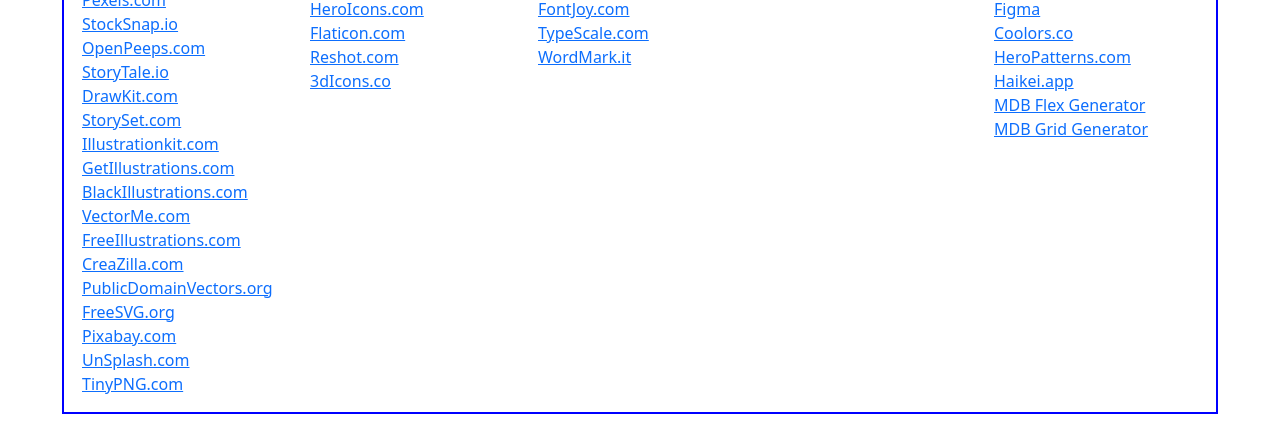
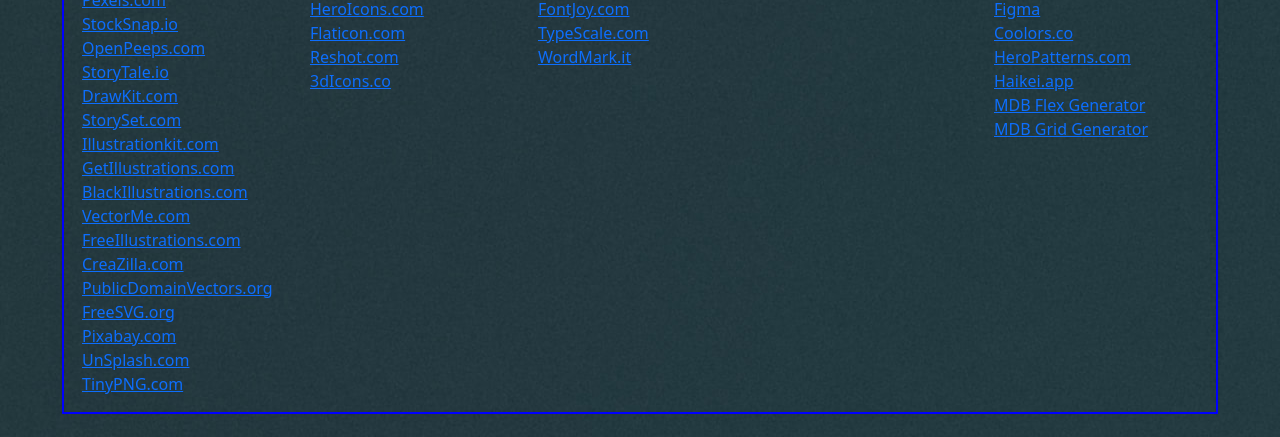
Before and after one commit to rayestrada2000/BecomeADeveloper, a plain HTML site: page index.html in a window 1280 px wide. Shown: the part 363-800 px from the top of the page. Drawn offline with nearby package versions, Linux system fonts and the light colour scheme.

Commit message:
Ver 1.00 adjustments

```diff
--- a/css/style.css
+++ b/css/style.css
@@ -13,3 +13,6 @@ ul {
   margin: 0 auto;
   padding: 0;
 }
+body {
+  background-image: url(/img/pramod-tiwari-_eWHfuxFW7o-unsplash.jpg);
+}
```
Also changed, not shown: img/pramod-tiwari-_eWHfuxFW7o-unsplash.jpg (added).
